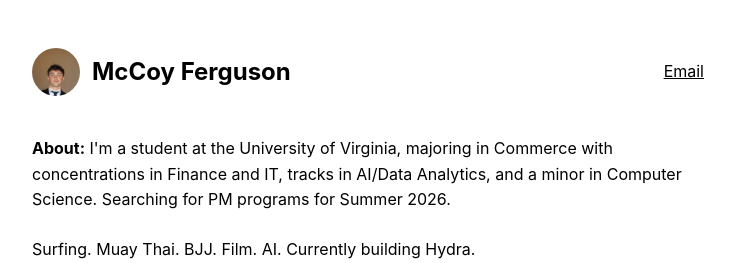
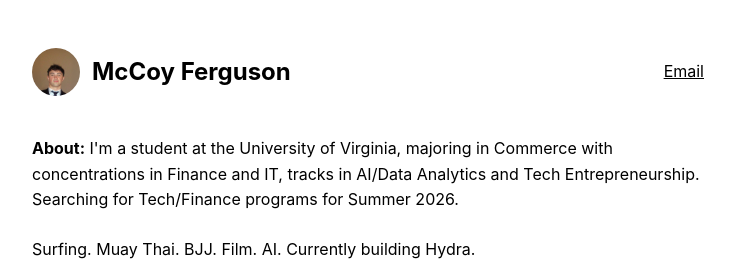
Before and after one commit to airferg/portfolio, a Next.js app: page / in a window 1280 px wide. Shown: the top 263 px of the page, without its empty margins (272-1007 px from the left). Built offline with nearby package versions, Linux system fonts and the light colour scheme.

Commit message:
removed cs minor

```diff
--- a/app/page.tsx
+++ b/app/page.tsx
@@ -23,7 +23,7 @@ export default function Home() {
       </header>
 
       <section className={styles.section}>
-        <p><strong>About:</strong> I&apos;m a student at the University of Virginia, majoring in Commerce with concentrations in Finance and IT, tracks in AI/Data Analytics, and a minor in Computer Science. Searching for PM programs for Summer 2026.</p>
+        <p><strong>About:</strong> I&apos;m a student at the University of Virginia, majoring in Commerce with concentrations in Finance and IT, tracks in AI/Data Analytics and Tech Entrepreneurship. Searching for Tech/Finance programs for Summer 2026.</p>
       </section>
       <section className={styles.section}>
         <p>Surfing. Muay Thai. BJJ. Film. AI. Currently building Hydra.</p>
```
